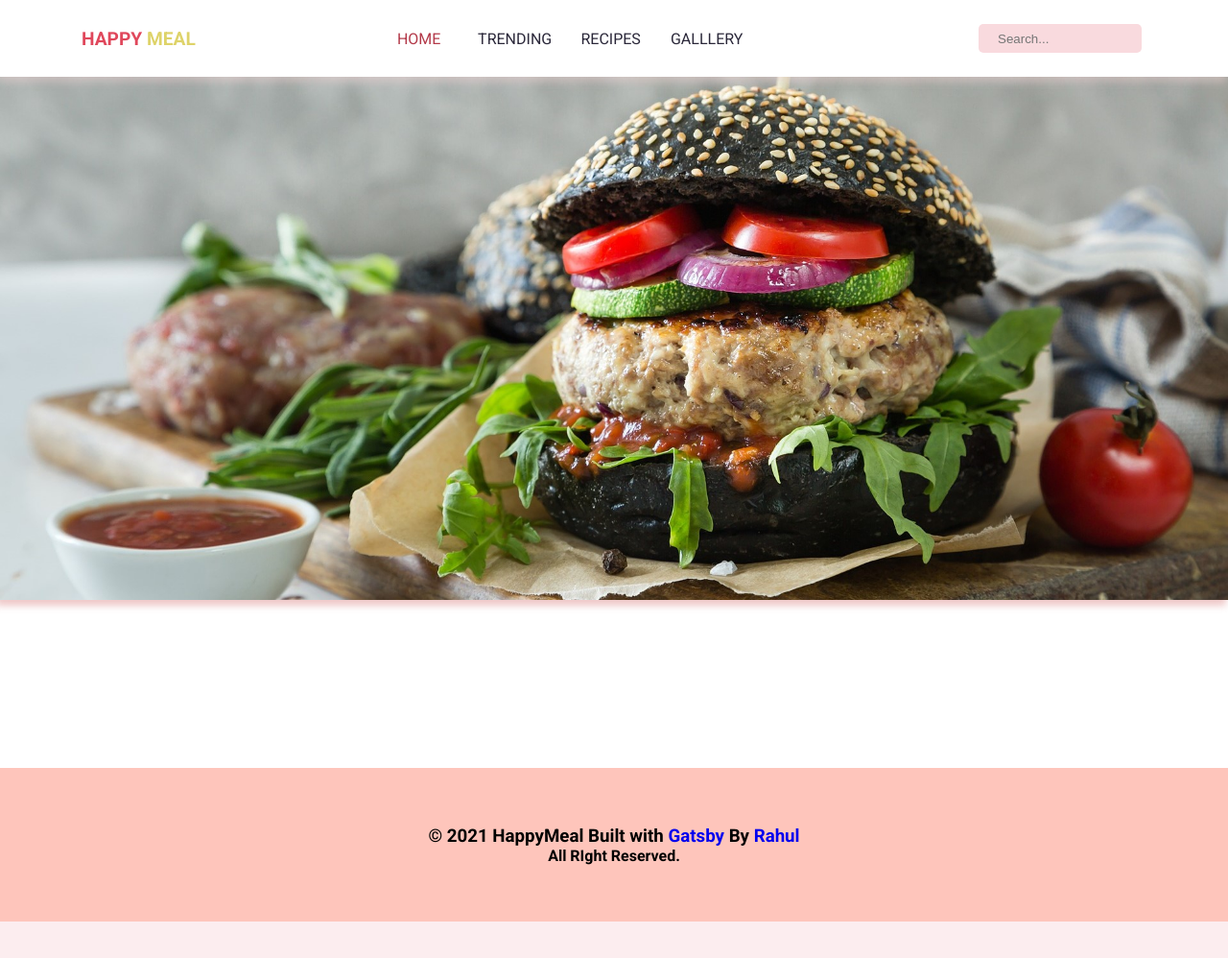
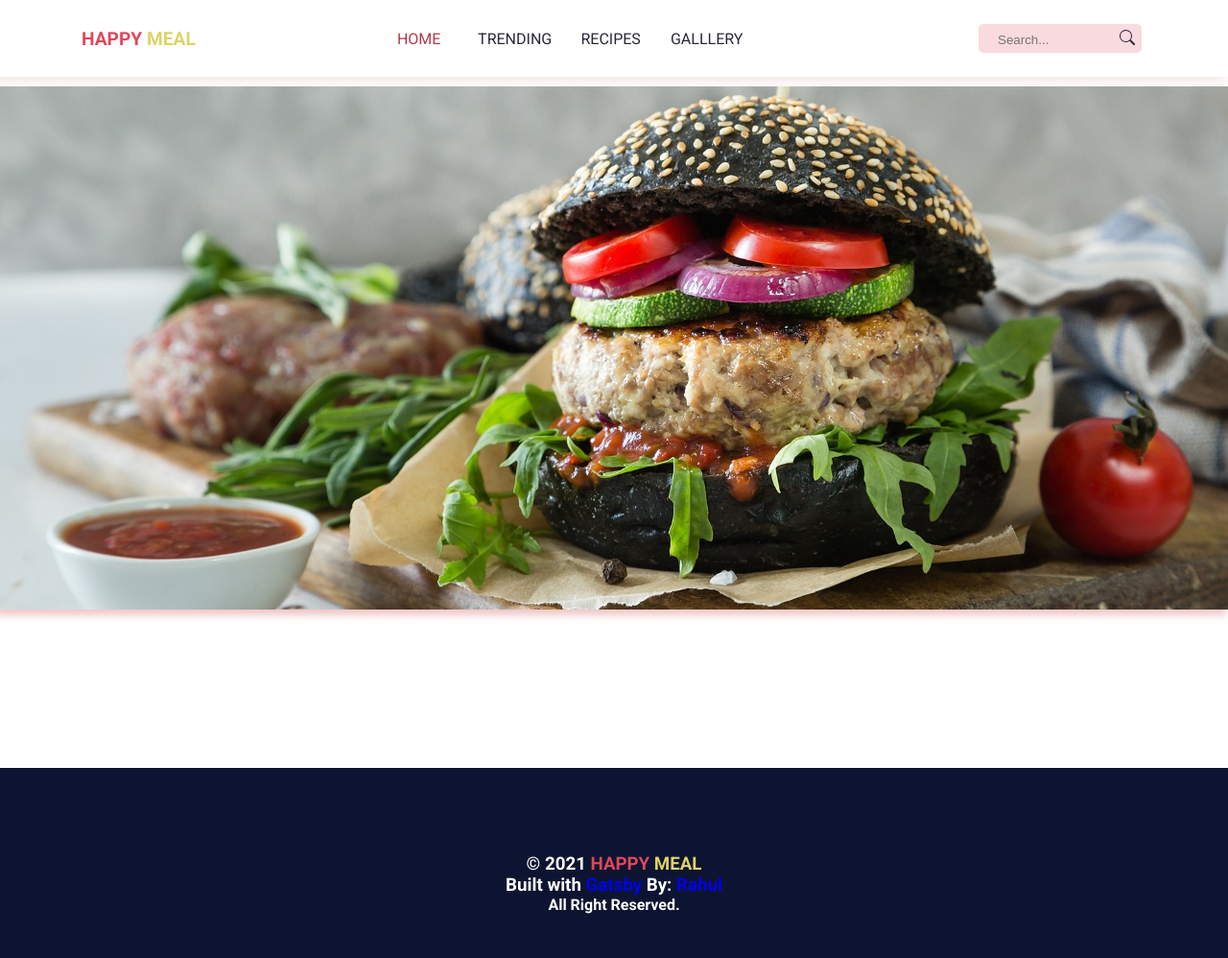
Before and after one commit to rahulprasad0710/recipe-app-happymeal, a Gatsby site: page / in a window 1280 px wide. Shown: the whole page at 96% size. Before the commit the page ends 960 px from the top, so only its background shows below. Built offline with nearby package versions, Linux system fonts and the light colour scheme; Gatsby itself is replaced by a stand-in of ours; a web font is replaced by a local one.

Commit message:
add searchbar funtion

```diff
--- a/package.json
+++ b/package.json
@@ -20,7 +20,8 @@
     "gatsby-source-filesystem": "^3.2.0",
     "gatsby-transformer-sharp": "^3.2.0",
     "react": "^17.0.1",
-    "react-dom": "^17.0.1"
+    "react-dom": "^17.0.1",
+    "react-icons": "^4.2.0"
   },
   "devDependencies": {
     "prettier": "2.2.1"
--- a/src/asset/css/galleryPage.css
+++ b/src/asset/css/galleryPage.css
@@ -9,7 +9,7 @@
   grid-template-columns: repeat(autofill, minmax(450px, 1px));
   grid-auto-rows: minmax(40px, auto);
   margin: 0 auto;
-  padding: 0 32px;
+  padding: 0 12px;
   max-width: 1200px;
 }
 
--- a/src/components/Footer.js
+++ b/src/components/Footer.js
@@ -4,13 +4,16 @@ const Footer = () => {
   return (
     <div className="page-footer">
       <h3>
-        &copy; 2021 <span>HappyMeal</span> Built with{" "}
-        <a href="https://www.gatsbyjs.com/">Gatsby</a> By{" "}
+        &copy; 2021 <span className="text-red">HAPPY</span>{" "}
+        <span className="text-yellow">MEAL</span>
+      </h3>
+      <h3>
+        Built with <a href="https://www.gatsbyjs.com/">Gatsby</a> By: {"  "}
         <span>
-          <a href="https://www.google.com/">Rahul</a>
+          <a href="https://www.google.com/"> Rahul</a>
         </span>
       </h3>
-      <h4>All RIght Reserved.</h4>
+      <h4>All Right Reserved.</h4>
     </div>
   )
 }
--- a/src/components/Navbar/Navbar.js
+++ b/src/components/Navbar/Navbar.js
@@ -1,6 +1,7 @@
 import React, { useState } from "react"
 import { Link } from "gatsby"
 import "./navbar.css"
+import SearchBox from "../SearchBox"
 
 const Navbar = () => {
   const [toggleMenu, setToggleMenu] = useState(false)
@@ -89,13 +90,7 @@ const Navbar = () => {
             </li>
           </ul>
 
-          <div className="navbar-searchbox">
-            <input
-              type="text"
-              className="navbar-input"
-              placeholder="Search..."
-            />
-          </div>
+          <SearchBox />
         </div>
       </div>
     </nav>
@@ -103,3 +98,11 @@ const Navbar = () => {
 }
 
 export default Navbar
+
+//  <div className="navbar-searchbox">
+//             <input
+//               type="text"
+//               className="navbar-input"
+//               placeholder="Search..."
+//             />
+//           </div>
--- a/src/components/Navbar/navbar.css
+++ b/src/components/Navbar/navbar.css
@@ -96,39 +96,49 @@ nav a {
   transition: all 0.4s ease-in-out;
 }
 
-.navbar-searchbox {
+.navbar_searchbox {
   display: flex;
   justify-content: center;
   align-items: center;
   padding: 2px 5px;
   margin-left: 20px;
+  position: relative;
 }
 
-.navbar-searchbox input {
+.navbar_searchbox input {
   background-color: #f9dade;
   border: none;
   height: 30px;
-  padding: 2px 8px;
+  padding: 3px 5px 1px;
   padding-left: 20px;
   width: 170px;
   border-radius: 5px;
   transition: all 0.35s ease-in-out;
-  line-height: 1.5;
+  line-height: 1.2;
 }
 input:focus {
   background-color: rgb(252, 249, 248);
   border: none;
 }
 
-/* @media only screen and (max-width: 760px) {
-  .navbar_nav-menu-item {
-    width: 80px;
-    margin-left: 10px;
-  }
-  .navbar_nav-menu-item-link {
-    padding: 5px 2px;
-  }
-} */
+.navbar_serach-btn {
+  color: inherit;
+  cursor: pointer;
+  background-color: transparent;
+  border: none;
+  right: 12px;
+  position: absolute;
+}
+
+.navbar_search-btn-icon {
+  color: rgb(43, 40, 58);
+  font-size: 16px;
+  font-weight: 800;
+  transition: all 0.2s ease-in;
+}
+.navbar_search-btn-icon:hover {
+  color: rgb(47, 163, 72);
+}
 
 @media only screen and (max-width: 770px) {
   nav {
--- /dev/null
+++ b/src/components/SearchBox.js
@@ -0,0 +1,42 @@
+import React, { useState } from "react"
+import { Link } from "gatsby"
+import { IconContext } from "react-icons"
+import { BsSearch } from "react-icons/bs"
+
+const SearchBox = () => {
+  const [food, setFood] = useState("")
+  const handleChange = e => {
+    setFood(e.target.value)
+  }
+  const handleSubmit = e => {
+    e.preventDefault()
+    console.log(food)
+    setFood("")
+  }
+
+  return (
+    <form onSubmit={handleSubmit} className="navbar_searchbox">
+      <input
+        value={food}
+        type="text"
+        onChange={handleChange}
+        className="navbar-input"
+        placeholder="Search..."
+      />
+      <button className="navbar_serach-btn" onSubmit={handleSubmit}>
+        <IconContext.Provider
+          value={{
+            fontWeight: "800",
+            className: "navbar_search-btn-icon",
+          }}
+        >
+          <div>
+            <BsSearch />
+          </div>
+        </IconContext.Provider>
+      </button>
+    </form>
+  )
+}
+
+export default SearchBox
--- a/src/pages/index.css
+++ b/src/pages/index.css
@@ -92,13 +92,16 @@ a {
 }
 
 .page-layout {
+  padding: 10px 0;
   min-height: 90vh;
   z-index: 15;
   background-color: rgb(255, 255, 255);
 }
 .page-footer {
-  background-color: #fec5bb;
-  min-height: 20vh;
+  text-align: center;
+  color: #fff;
+  background-color: rgb(13, 20, 49);
+  min-height: 30vh;
   display: flex;
   justify-content: center;
   flex-direction: column;
```
Also changed, not shown: src/pages/testing.js (added, +32 -0 lines), 1 other file.
